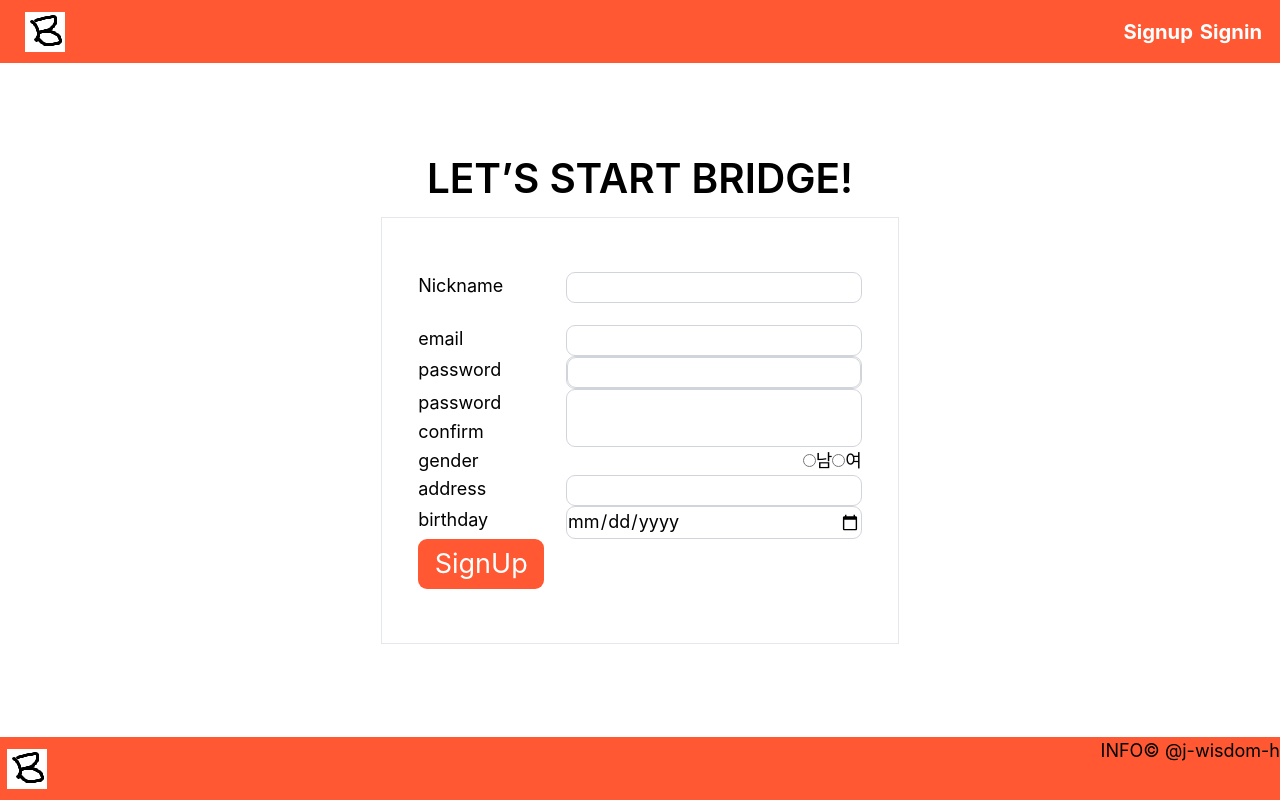
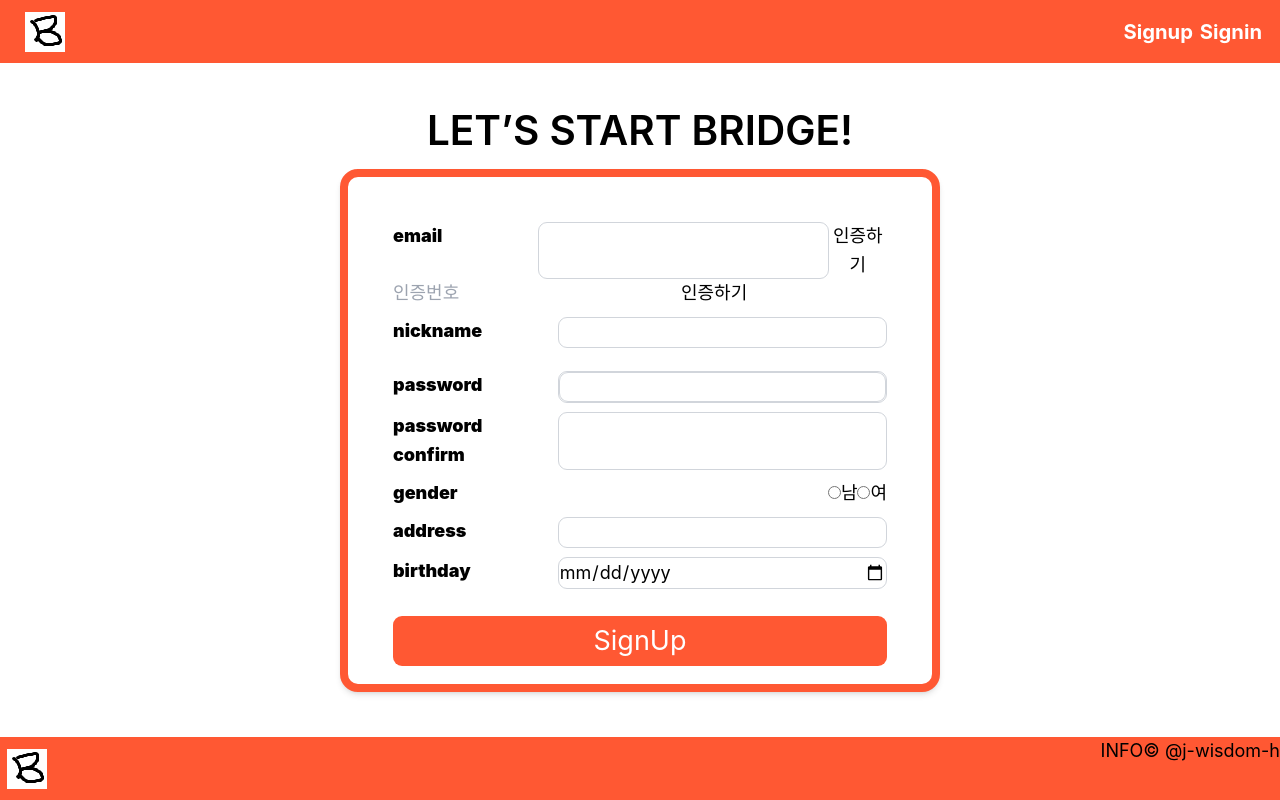
Before and after one commit to j-wisdom-h/BRIDGE, a Next.js app: page /signup in a window 1280 px wide. Built offline with nearby package versions, Linux system fonts and the light colour scheme; no server answers.

Commit message:
Feat: 이메일 전송, 인증번호 비교 API 호출
이메일 전송, 인증번호 비교 API 호출
이메일 전송버튼과 인증번호 입력폼/확인버튼 추가

Related to: #10

```diff
--- a/app/_component/AuthForm.tsx
+++ b/app/_component/AuthForm.tsx
@@ -3,6 +3,7 @@
 import { yupResolver } from '@hookform/resolvers/yup'
 import { logInschema, signUpschema } from 'hooks/validationYup'
 import { signIn } from 'next-auth/react'
+import { useRef } from 'react'
 import { useForm } from 'react-hook-form'
 
 import { SignInput } from '@/_component/Input'
@@ -87,16 +88,74 @@ function SignUpForm() {
         console.log(body.messsage)
     }
 
+    const emailRef = useRef<HTMLInputElement | null>(null)
+    const verifyCodeRef = useRef<HTMLInputElement | null>(null)
+
+    const handleVerification = async () => {
+        const email = emailRef.current?.value
+        //console.log('emailRef', email)
+        try {
+            await fetch(`http://localhost:3000/api/mailcheck`, {
+                method: 'POST',
+                headers: {
+                    'Content-Type': 'application/json',
+                },
+                body: JSON.stringify({ email }),
+            })
+            console.log('인증하기 함수 호출됨')
+        } catch (error) {
+            console.error('인증하기 함수 에러:', error)
+        }
+    }
+
+    const handleverifyCode = async () => {
+        const email = emailRef.current?.value
+        const verifyCode = verifyCodeRef.current?.value
+        try {
+            await fetch(`http://localhost:3000/api/mailcheck/verify`, {
+                method: 'POST',
+                headers: {
+                    'Content-Type': 'application/json',
+                },
+                body: JSON.stringify({ email, userCode: verifyCode }),
+            })
+            console.log('인증하기 함수 호출됨')
+        } catch (error) {
+            console.error('인증하기 함수 에러:', error)
+        }
+    }
     return (
         <div>
             <form
                 onSubmit={handleSubmit(onSubmit)}
-                className="border-solid border px-8 py-12"
+                className="min-w-[600px] w-full max-w-md bg-white rounded-2xl shadow-md pt-10 pr-10 pl-10 pb-4 border-8 border-orange text-black"
             >
-                <div>
+                <div className="mb-2">
+                    <div className="flexRBetween">
+                        <label htmlFor="email" className="basis-1/3 font-black">
+                            email
+                        </label>
+                        <SignInput
+                            type="text"
+                            id="email"
+                            {...register('email')}
+                            ref={emailRef}
+                        />
+                        <button type="button" onClick={handleVerification}>
+                            인증하기
+                        </button>
+                    </div>
+                    <input placeholder="인증번호" ref={verifyCodeRef}></input>
+
+                    <button type="button" onClick={handleverifyCode}>
+                        인증하기
+                    </button>
+                    {errors.email && <div>{errors.email?.message}</div>}
+                </div>
+                <div className="mb-2">
                     <div className="flexRBetween mb-5">
-                        <label htmlFor="name" className="basis-1/3">
-                            Nickname
+                        <label htmlFor="name" className="basis-1/3 font-black">
+                            nickname
                         </label>
                         <SignInput
                             type="text"
@@ -106,22 +165,13 @@ function SignUpForm() {
                     </div>
                     {errors.name && <div>{errors.name?.message}</div>}
                 </div>
-                <div>
+
+                <div className="mb-2">
                     <div className="flexRBetween">
-                        <label htmlFor="email" className="basis-1/3">
-                            email
-                        </label>
-                        <SignInput
-                            type="text"
-                            id="email"
-                            {...register('email')}
-                        />
-                    </div>
-                    {errors.email && <div>{errors.email?.message}</div>}
-                </div>
-
-                <div className="flexRBetween">
-                    <label htmlFor="password" className="basis-1/3">
+                        <label
+                            htmlFor="password"
+                            className="basis-1/3 font-black"
+                        >
                             password
                         </label>
                         <div className="inputBorder basis-2/3">
@@ -136,10 +186,14 @@ function SignUpForm() {
                             )}
                         </div>
                     </div>
+                </div>
 
-                <div>
+                <div className="mb-2">
                     <div className="flexRBetween">
-                        <label htmlFor="password" className="basis-1/3">
+                        <label
+                            htmlFor="password"
+                            className="basis-1/3 font-black"
+                        >
                             password confirm
                         </label>
                         <SignInput
@@ -152,9 +206,12 @@ function SignUpForm() {
                         <div>{errors.confirmPassword?.message}</div>
                     )}
                 </div>
-                <div>
+                <div className="mb-2">
                     <div className="flexRBetween">
-                        <label htmlFor="gender" className="basis-1/3">
+                        <label
+                            htmlFor="gender"
+                            className="basis-1/3 font-black"
+                        >
                             gender
                         </label>
                         <div className="flex">
@@ -180,9 +237,12 @@ function SignUpForm() {
                     </div>
                     {errors.gender && <div>{errors.gender?.message}</div>}
                 </div>
-                <div>
+                <div className="mb-2">
                     <div className="flexRBetween">
-                        <label htmlFor="address" className="basis-1/3">
+                        <label
+                            htmlFor="address"
+                            className="basis-1/3 font-black"
+                        >
                             address
                         </label>
                         <SignInput
@@ -195,7 +255,10 @@ function SignUpForm() {
                 </div>
                 <div>
                     <div className="flexRBetween">
-                        <label htmlFor="birthday" className="basis-1/3">
+                        <label
+                            htmlFor="birthday"
+                            className="basis-1/3 font-black"
+                        >
                             birthday
                         </label>
                         <SignInput
@@ -206,7 +269,7 @@ function SignUpForm() {
                     </div>
                     {errors.birthday && <div>{errors.birthday?.message} </div>}
                 </div>
-                <button type="submit" className="orangeBtnL">
+                <button type="submit" className="orangeBtnL w-full mt-6">
                     SignUp
                 </button>
             </form>
```
Lines whose indentation alone changed are shown as unchanged.
